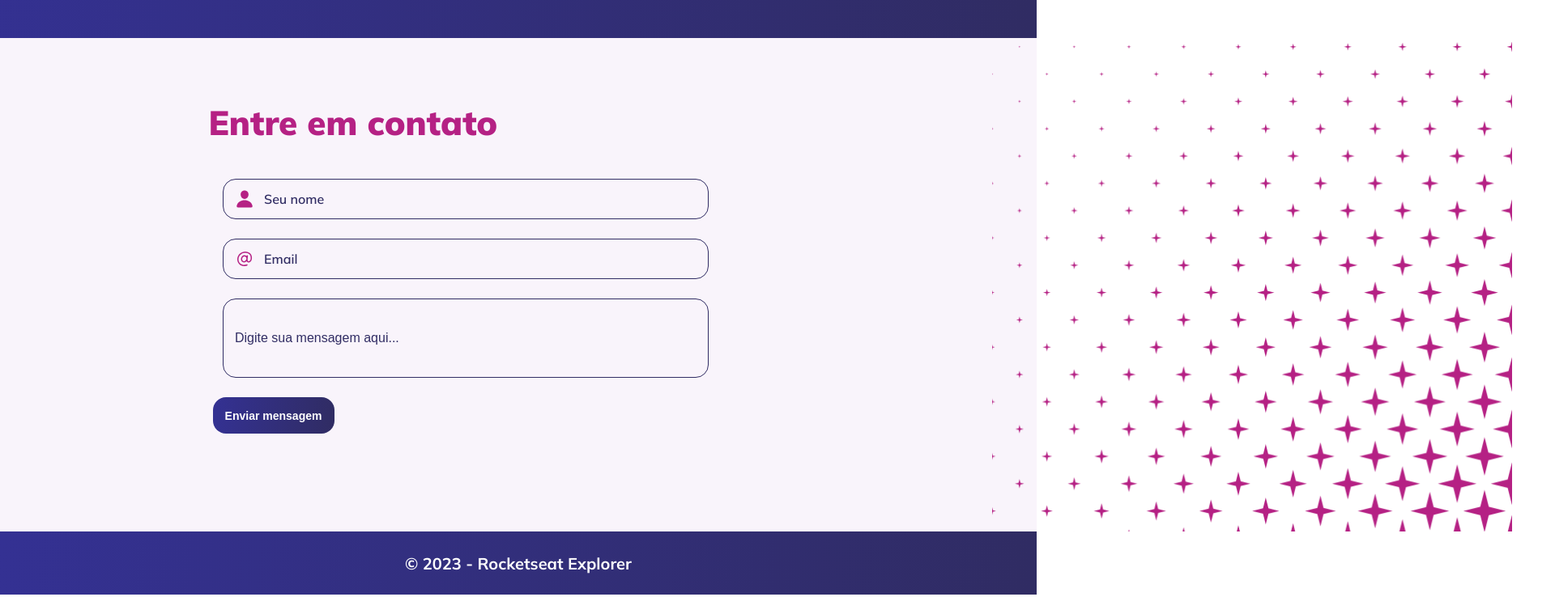
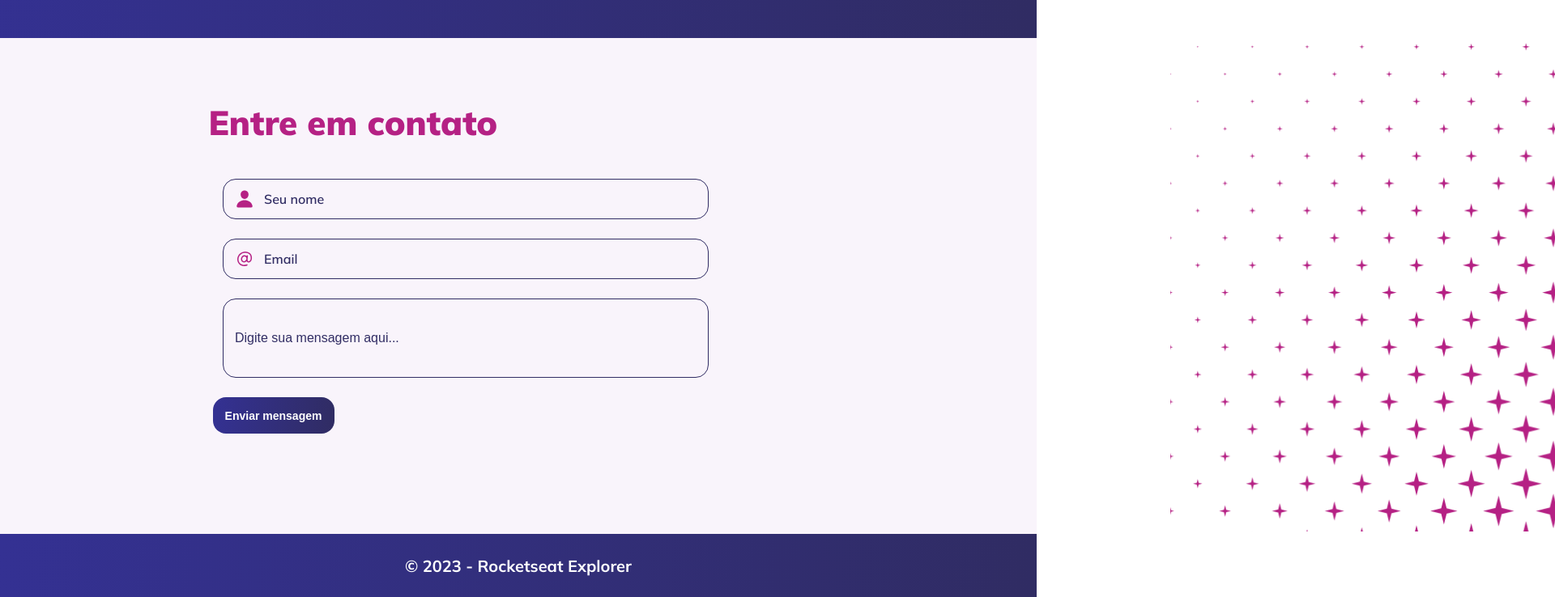
Before and after one commit to Matheusjjk3/explore_sem_limites, a plain HTML site: page index.html in a window 1280 px wide. Shown: the part 1354-2092 px from the top of the page at 81% size, 1920 px wide, since content can reach past the window. Drawn offline with Linux system fonts and the light colour scheme.

Commit message:
Add files via upload

```diff
--- a/style.css
+++ b/style.css
@@ -190,6 +190,11 @@ aside #bot {
   cursor: pointer;
 }
 
+aside #imgback {
+  visibility: hidden;
+  max-width: 0;
+}
+
 footer {
   background: linear-gradient(96deg, #343193 0%, #302c63 99.68%);
   height: 7.8rem;
@@ -295,12 +300,10 @@ footer h2 {
     width: 91rem;
   }
 
-  aside .back {
-    width: 64.4rem;
-    height: 61rem;
-  }
-
   aside .back #imgback {
+    visibility: visible;
+    margin-left: 22rem;
+    max-width: 64.4rem;
     height: 61rem;
   }
 }
```
